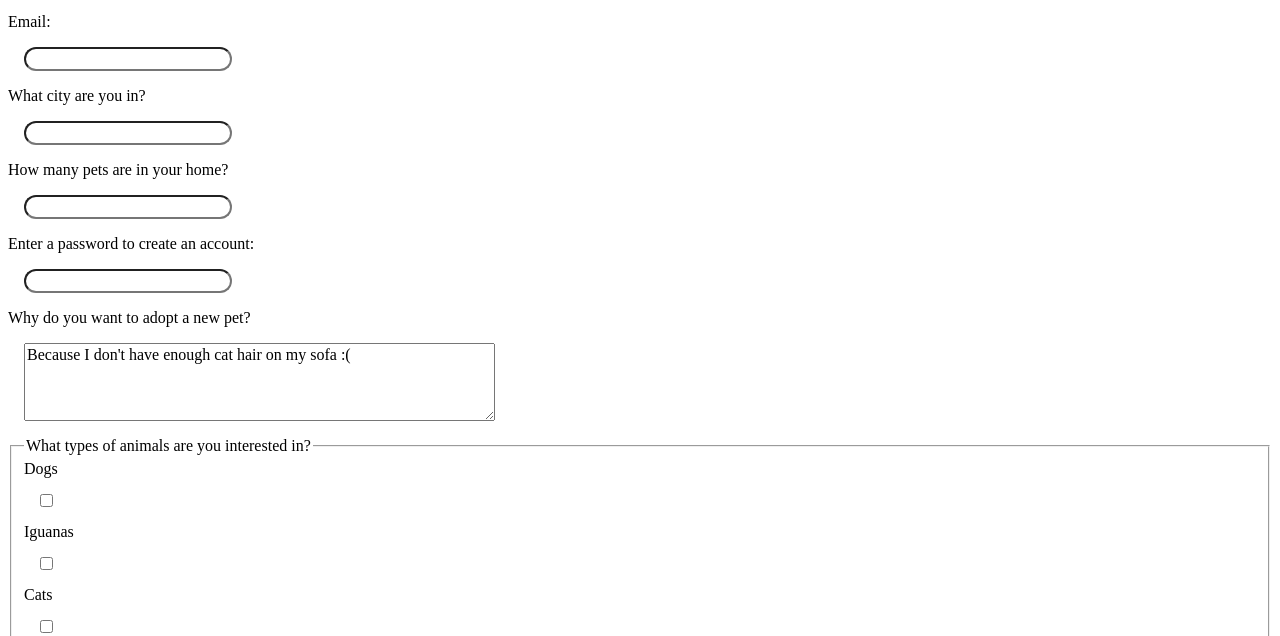
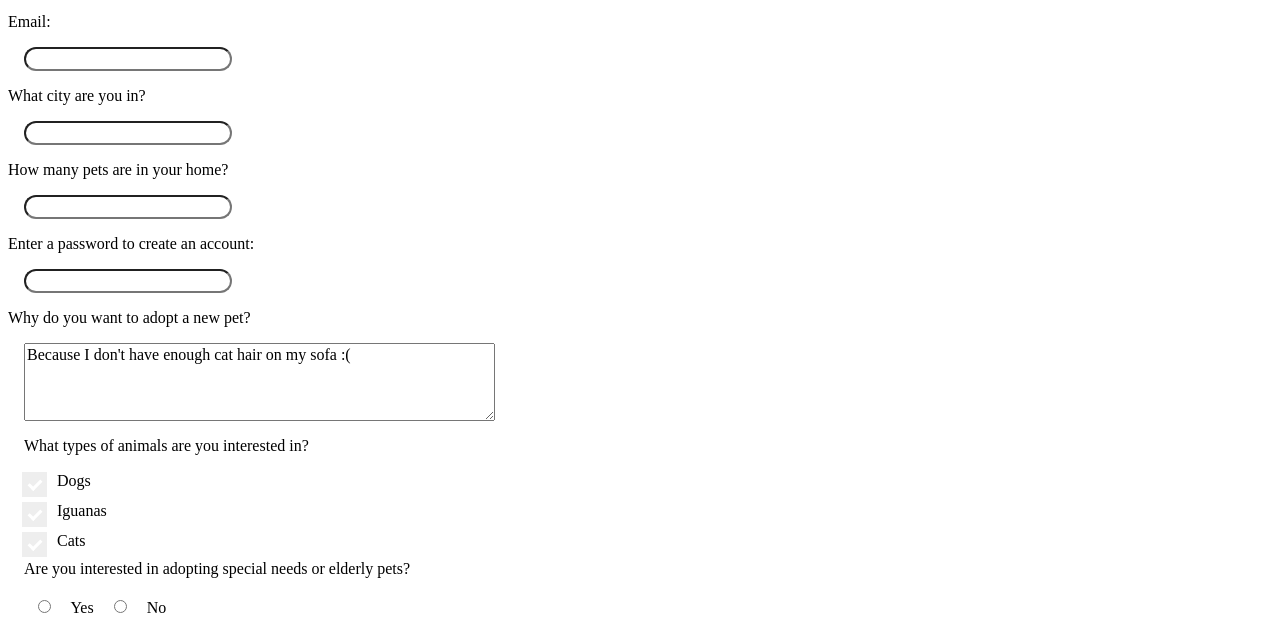
Before and after one commit to Rydavim/web-forms, a plain HTML site: page index.html in a window 1280 px wide. Shown: the part 141-777 px from the top of the page. Drawn offline with Linux system fonts and the light colour scheme.

Commit message:
added additional css styling

```diff
--- a/index.html
+++ b/index.html
@@ -32,16 +32,19 @@
         <textarea name="applicantReason" rows="4" cols="50">Because I don't have enough cat hair on my sofa :(</textarea>
       </label>
 
-      <fieldset>
+      <fieldset class="checkbox">
         <legend>What types of animals are you interested in?</legend>
         <label>Dogs
           <input type="checkbox" name="species" value="dogs">
+          <span class="checkmark"></span>
         </label>
         <label>Iguanas
           <input type="checkbox" name="species" value="iguanas">
+          <span class="checkmark"></span>
         </label>
         <label>Cats
           <input type="checkbox" name="species" value="cats">
+          <span class="checkmark"></span>
         </label>
       </fieldset>
 
--- a/styles.css
+++ b/styles.css
@@ -19,3 +19,79 @@ input[type=password]:focus {
 input {
   border-radius: 15px;
 }
+
+fieldset {
+  border: none;
+}
+
+fieldset input {
+  display: inline;
+}
+
+/* hide browser default checkbox */
+
+.checkbox input {
+  position: absolute;
+  opacity: 0;
+  cursor: pointer;
+  height: 0;
+  width: 0;
+}
+
+/* custom checkmark labels */
+
+.checkbox label {
+  display: block;
+  position: relative;
+  padding-left: 35px;
+  margin-top: 12px;
+  cursor: pointer;
+  -webkit-user-select: none;
+  -moz-user-select: none;
+  -ms-user-select: none;
+  user-select: none;
+}
+
+.checkmark {
+  position: absolute;
+  top: 0;
+  left: 0;
+  height: 25px;
+  width: 25px;
+  background-color: #eee;
+}
+
+/* checkmark hover rule */
+.checkbox label:hover input ~ .checkmark {
+  background-color: #ccc;
+}
+
+/* when checkmark is checked, add a blue background */
+.checkbox input:checked ~ .checkmark {
+  background-color: #2196f3;
+}
+
+/* checkmark indicator hidden when unchecked */
+.checkmark:after {
+  content: "";
+  position: absolute;
+  display: none;
+}
+
+/* show checkmark when clicked */
+.checkmark:after {
+  display: block;
+}
+
+/* style the checkmark indicator */
+.checkbox .checkmark:after {
+  left: 9px;
+  top: 5px;
+  width: 5px;
+  height: 10px;
+  border: solid white;
+  border-width: 0 3px 3px 0;
+  -webkit-transform: rotate(45deg);
+  -ms-transform: rotate(45deg);
+  transform: rotate(45deg);
+}
```
